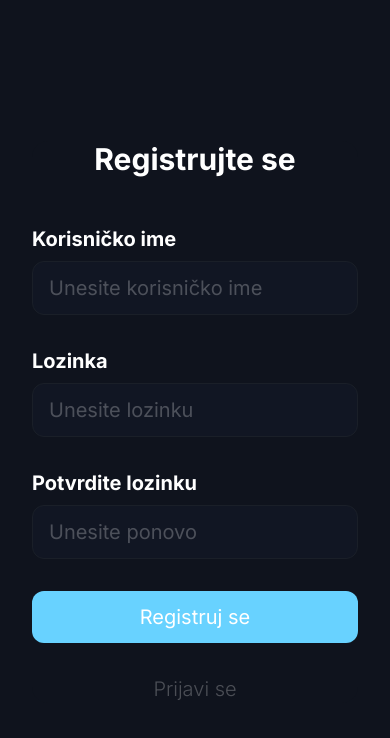
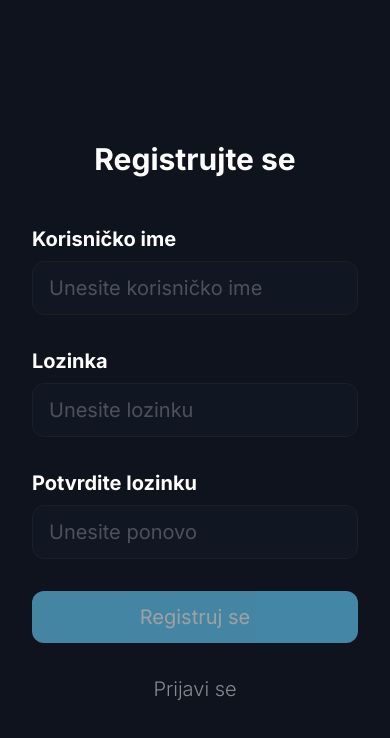
Before and after one commit to elab-development/klijentske-veb-tehnologije-2024-2023-0257-memorije, a React (Vite) app: page /register in a window 390 px wide. Shown: the top 738 px of the page. Built offline with nearby package versions, Linux system fonts and the light colour scheme.

Commit message:
Napravljen modal i implementacija registracije

```diff
--- /dev/null
+++ b/src/components/Modal.tsx
@@ -0,0 +1,15 @@
+import { Check } from 'lucide-react'
+
+const Modal = () => {
+  return (
+    <div className='modal p-4 z-10 rounded-xl shadow-lg not-visited:absolute left-1/2 top-4 -translate-x-1/2 max-w-max bg-tertiary border border-light-gray flex items-center gap-4'>
+        <Check size={24} className='text-light-blue '/>
+        <div className='flex flex-col gap-1'>
+            <span className='font-bold'>Uspešno ste se registrovali!</span>
+            <span className='opacity-50'>Kao bajagi</span>
+        </div>
+    </div>
+  )
+}
+
+export default Modal
--- a/src/index.css
+++ b/src/index.css
@@ -96,3 +96,16 @@
     transform: scale(1);
   }
 }
+
+.modal{
+  animation: pop-up 0.5s ease-in forwards;
+}
+
+@keyframes pop-up {
+  0%{
+    transform: translateY(-100%);
+  }
+  100%{
+    transform: translateY(0%);
+  }
+}
--- a/src/pages/Register.tsx
+++ b/src/pages/Register.tsx
@@ -1,44 +1,93 @@
-import { Link } from "react-router-dom";
+import React, { useEffect, useRef, useState } from "react";
+import { Link, useNavigate } from "react-router-dom";
 import background from "../assets/background.jpg";
 import Input from "../components/form/Input";
+import Modal from "../components/Modal";
 
-const Register = () => {
+const Register: React.FC = () => {
+  const [showModal, setShowModal] = useState(false);
+
+  const [username, setUsername] = useState("");
+  const [pwd, setPwd] = useState("");
+  const [pwd2, setPwd2] = useState("");
+
+  const navigate = useNavigate();
+  const timerRef = useRef<number | null>(null);
+
+  const takeVal = (v: any) => (typeof v === "string" ? v : v?.target?.value ?? "");
+
+  const canSubmit =
+    username.trim().length > 0 &&
+    pwd.length > 0 &&
+    pwd2.length > 0;
+
+  const handleRegister = (e: React.FormEvent) => {
+    e.preventDefault();
+    if (!canSubmit) return;
+    setShowModal(true);
+    timerRef.current = window.setTimeout(() => {
+      navigate("/login");
+    }, 1200);
+  };
+
+  useEffect(() => {
+    return () => {
+      if (timerRef.current) window.clearTimeout(timerRef.current);
+    };
+  }, []);
+
   return (
-    <main className="relative p-8 md:p-4 min-h-screen flex flex-col items-center justify-center">
-      <div className=" justify-center z-10 bg-primary md:border border-tertiary rounded-2xl md:p-8 lg:px-10 lg:py-16 lg:max-w-3xl flex flex-col w-full gap-4 max-w-lg">
+    <main className="relative min-h-screen flex flex-col items-center justify-center p-8 md:p-4">
+      {showModal && <Modal />}
+
+      <div className="relative z-10 w-full max-w-lg lg:max-w-3xl bg-primary md:border border-tertiary rounded-2xl md:p-8 lg:px-10 lg:py-16 flex flex-col gap-4">
         <h1 className="mb-8 font-bold text-3xl text-center">Registrujte se</h1>
-        <form className="items-center flex flex-col gap-8">
+
+        <form onSubmit={handleRegister} className="flex flex-col items-center gap-8">
           <Input
-            onChange={()=>{}}
             label="Korisničko ime"
             type="text"
             placeholder="Unesite korisničko ime"
+            value={username}
+            onChange={(v: any) => setUsername(takeVal(v))}
           />
-          <div className="flex lg:flex-row flex-col w-full gap-8">
+
+          <div className="flex w-full gap-8 flex-col lg:flex-row">
             <Input
-              onChange={()=>{}}
               label="Lozinka"
               type="password"
               placeholder="Unesite lozinku"
+              value={pwd}
+              onChange={(v: any) => setPwd(takeVal(v))}
             />
             <Input
-              onChange={()=>{}}
               label="Potvrdite lozinku"
               type="password"
               placeholder="Unesite ponovo"
+              value={pwd2}
+              onChange={(v: any) => setPwd2(takeVal(v))}
             />
           </div>
-          <button className="py-3 rounded-xl text-xl w-full bg-light-blue">
-            Registruj se
+
+          <button
+            type="submit"
+            disabled={showModal || !canSubmit}
+            className="w-full py-3 rounded-xl text-xl bg-light-blue disabled:opacity-60 disabled:cursor-not-allowed active:scale-[0.99] transition"
+          >
+            {showModal ? "Uspešno! Preusmeravam…" : "Registruj se"}
           </button>
-          <Link className="text-white/25 text-xl font-light" to="/login">
+
+          <Link className="text-white/50 hover:text-white/80 text-xl font-light" to="/login">
             Prijavi se
           </Link>
         </form>
       </div>
+
       <img
         src={background}
-        className="absolute md:flex hidden inset-0 opacity-5 object-cover w-full h-full"
+        alt=""
+        aria-hidden="true"
+        className="absolute inset-0 -z-10 hidden md:block opacity-10 object-cover w-full h-full"
       />
     </main>
   );
```
